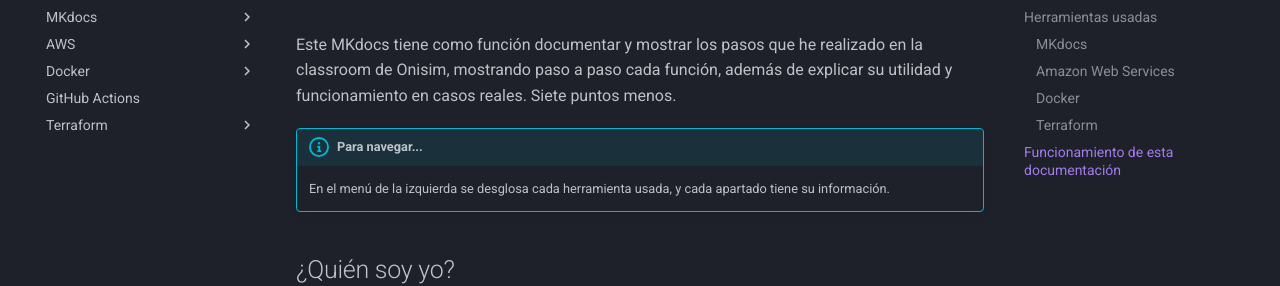
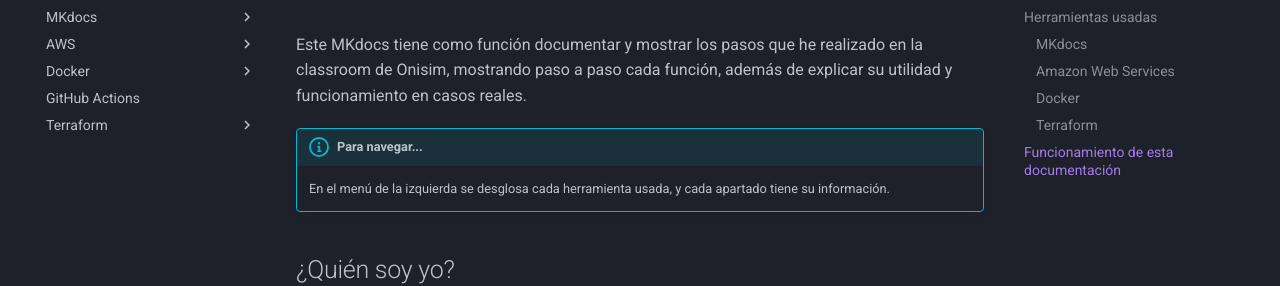
Before and after one commit to AlvaroGarOca/PrimerMKdocs, an MkDocs documentation site: the page built from docs/index.md, in a window 1280 px wide and 1142 px high. Shown: the part 148-434 px from the top of the window. Built offline with MkDocs 1.6.1 and Material for MkDocs 9.7.7, drawn with Linux system fonts in a browser that asks for light colours; emoji names are drawn with the system emoji font.

Commit message:
Actualización de demostración v2

```diff
--- a/docs/index.md
+++ b/docs/index.md
@@ -1,5 +1,5 @@
 # Proyecto de documentación - Álvaro García Ocaña
-Este MKdocs tiene como función documentar y mostrar los pasos que he realizado en la classroom de Onisim, mostrando paso a paso cada función, además de explicar su utilidad y funcionamiento en casos reales. Siete puntos menos.
+Este MKdocs tiene como función documentar y mostrar los pasos que he realizado en la classroom de Onisim, mostrando paso a paso cada función, además de explicar su utilidad y funcionamiento en casos reales.
 
 !!! info "Para navegar..."
 
```
